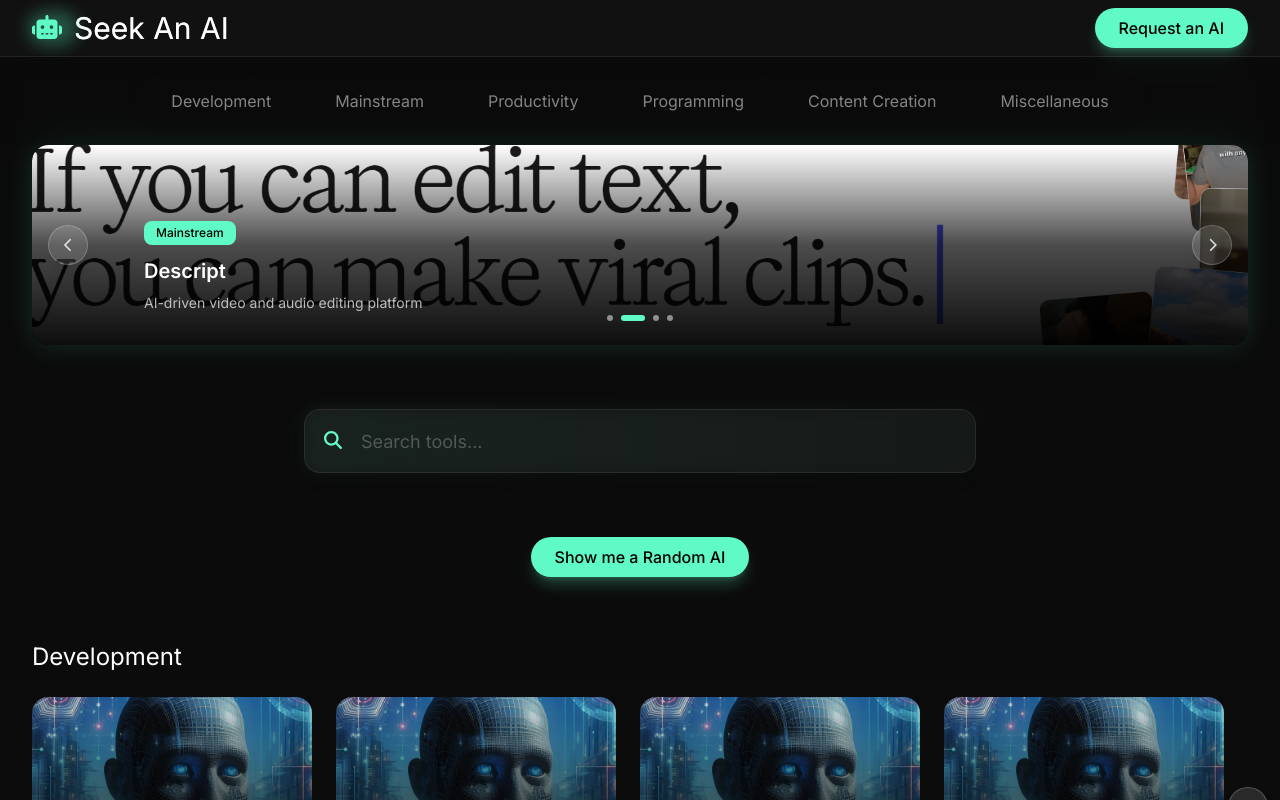
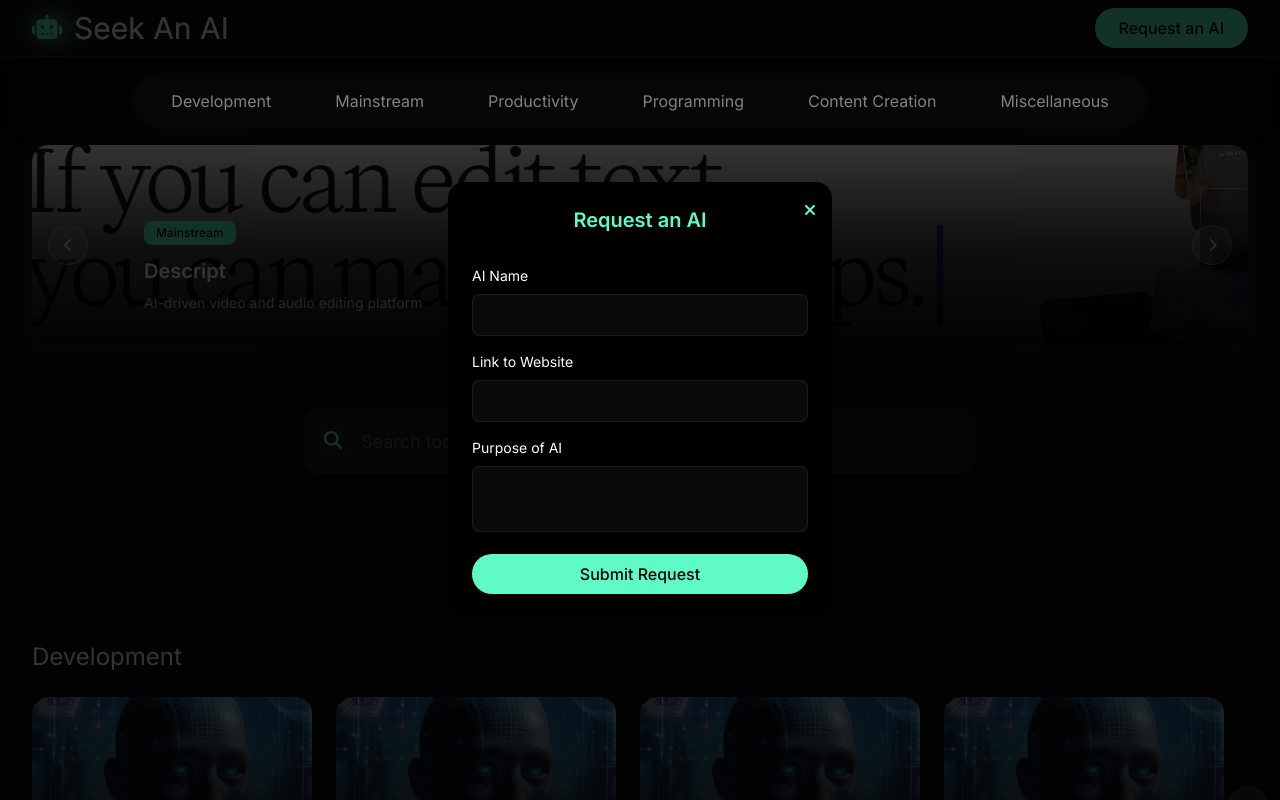
Before and after one commit to AbubakarKang/seekanai, a Next.js app: page / in a window 1280 px wide. Both pictures are taken after a click on the button "Request an AI". Shown: the top 800 px of the page. Built offline with nearby package versions, Linux system fonts and the light colour scheme.

Commit message:
ai request functionality

```diff
--- a/src/app/page.jsx
+++ b/src/app/page.jsx
@@ -1,7 +1,7 @@
 "use client";
 import React from "react";
 import { FontAwesomeIcon } from '@fortawesome/react-fontawesome';
-import { faRobot, faImage, faLanguage, faCreditCard, faSpider, faEye, faCode, faBug, faCodeBranch, faCloud, faCheck, faClock, faMagnifyingGlass, faChevronLeft, faChevronRight, } from '@fortawesome/free-solid-svg-icons';
+import { faRobot, faTimes, faImage, faLanguage, faCreditCard, faSpider, faEye, faCode, faBug, faCodeBranch, faCloud, faCheck, faClock, faMagnifyingGlass, faChevronLeft, faChevronRight, } from '@fortawesome/free-solid-svg-icons';
 
 function MainComponent() {
   const [searchTerm, setSearchTerm] = React.useState("");
@@ -575,6 +575,8 @@
 
   // Define isClient directly in the component
   const [isClient, setIsClient] = React.useState(false);
+  const [isPopupOpen, setIsPopupOpen] = React.useState(false);
+  const [formData, setFormData] = React.useState({ name: "", link: "", purpose: "" });
 
 
   React.useEffect(() => {
@@ -591,6 +593,32 @@
 
   const handleHideRandomAI = () => {
     setRandomTool(null);
+  };
+
+  React.useEffect(() => {
+    if (isPopupOpen) {
+      document.body.style.overflow = "hidden";
+    } else {
+      document.body.style.overflow = "";
+    }
+    return () => (document.body.style.overflow = "");
+  }, [isPopupOpen]);
+
+  const handleInputChange = (e) => {
+    const { name, value } = e.target;
+    setFormData({ ...formData, [name]: value });
+  };
+
+  const handleSubmit = (e) => {
+    e.preventDefault();
+    if (formData.name && formData.link && formData.purpose) {
+      const emailContent = `AI Name: ${formData.name}\nLink to website: ${formData.link}\nPurpose of AI: ${formData.purpose}`;
+      window.location.href = `mailto:abubakar@advancedyoutube.com?subject=Request to Add AI&body=${encodeURIComponent(emailContent)}`;
+      setIsPopupOpen(false);
+      setFormData({ name: "", link: "", purpose: "" });
+    } else {
+      alert("Please fill out all fields.");
+    }
   };
 
 
@@ -734,11 +762,72 @@
               Seek An AI
             </h1>
           </div>
-          <button className="px-6 py-2 rounded-full bg-[#5FFAC6] text-black font-medium hover:bg-[#4DE6B4] transition-all duration-300 font-roboto shadow-lg shadow-[#5FFAC640] hover:shadow-[#5FFAC660] hover:scale-105">
+          <button
+            className="px-6 py-2 rounded-full bg-[#5FFAC6] text-black font-medium hover:bg-[#4DE6B4]"
+            onClick={() => setIsPopupOpen(true)}
+          >
             Request an AI
           </button>
         </div>
       </nav>
+
+      {isPopupOpen && (
+        <div className="fixed inset-0 flex items-center justify-center z-50">
+          <div className="absolute inset-0 bg-black bg-opacity-80"></div>
+          <div className="relative bg-black text-white rounded-2xl shadow-lg w-96 p-6 z-50">
+            <button
+              className="absolute top-4 right-4 text-[#5FFAC6] hover:text-white"
+              onClick={() => setIsPopupOpen(false)}
+            >
+              <FontAwesomeIcon icon={faTimes} />
+            </button>
+            <h2 className="text-xl text-center text-[#5FFAC6] font-semibold mb-8">Request an AI</h2>
+            <form onSubmit={handleSubmit}>
+              <div className="mb-4">
+                <label className="block mb-2 text-sm" htmlFor="name">AI Name</label>
+                <input
+                  type="text"
+                  id="name"
+                  name="name"
+                  value={formData.name}
+                  onChange={handleInputChange}
+                  className="w-full px-4 py-2 rounded-lg bg-[#ffffff0a] border border-[#ffffff15] focus:outline-none focus:ring-2 focus:ring-[#5FFAC6]"
+                  required
+                />
+              </div>
+              <div className="mb-4">
+                <label className="block mb-2 text-sm" htmlFor="link">Link to Website</label>
+                <input
+                  type="url"
+                  id="link"
+                  name="link"
+                  value={formData.link}
+                  onChange={handleInputChange}
+                  className="w-full px-4 py-2 rounded-lg bg-[#ffffff0a] border border-[#ffffff15] focus:outline-none focus:ring-2 focus:ring-[#5FFAC6]"
+                  required
+                />
+              </div>
+              <div className="mb-4">
+                <label className="block mb-2 text-sm" htmlFor="purpose">Purpose of AI</label>
+                <textarea
+                  id="purpose"
+                  name="purpose"
+                  value={formData.purpose}
+                  onChange={handleInputChange}
+                  className="resize-none w-full px-4 py-2 rounded-lg bg-[#ffffff0a] border border-[#ffffff15] focus:outline-none focus:ring-2 focus:ring-[#5FFAC6]"
+                  required
+                ></textarea>
+              </div>
+              <button
+                type="submit"
+                className="w-full px-4 py-2 rounded-full bg-[#5FFAC6] text-black font-medium hover:bg-[#4DE6B4]"
+              >
+                Submit Request
+              </button>
+            </form>
+          </div>
+        </div>
+      )}
 
       <div className="w-full backdrop-blur-md px-8 py-4 sticky top-0 z-50">
         <div className="max-w-[1280px] mx-auto flex justify-center">
@@ -883,7 +972,7 @@
             className="w-full h-16 pl-14 pr-4 rounded-2xl bg-[#ffffff0a] text-white text-lg border border-[#ffffff15] focus:outline-none focus:ring-2 focus:ring-[#5FFAC6] focus:border-transparent font-roboto placeholder-[#ffffff40] transition-all duration-300 hover:bg-[#ffffff12] shadow-lg cursor-text"
             style={{
               position: "relative",
-              zIndex: 50,
+              zIndex: 49,
               pointerEvents: "auto",
             }}
             autoComplete="off"
```
